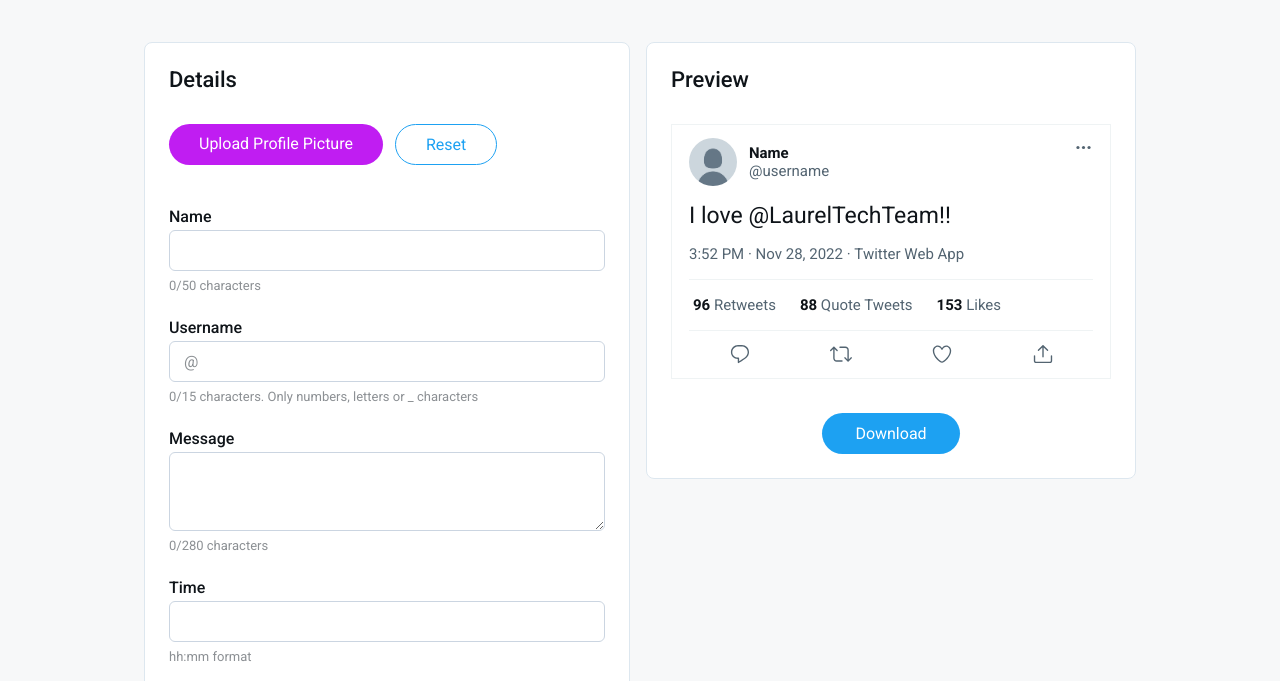
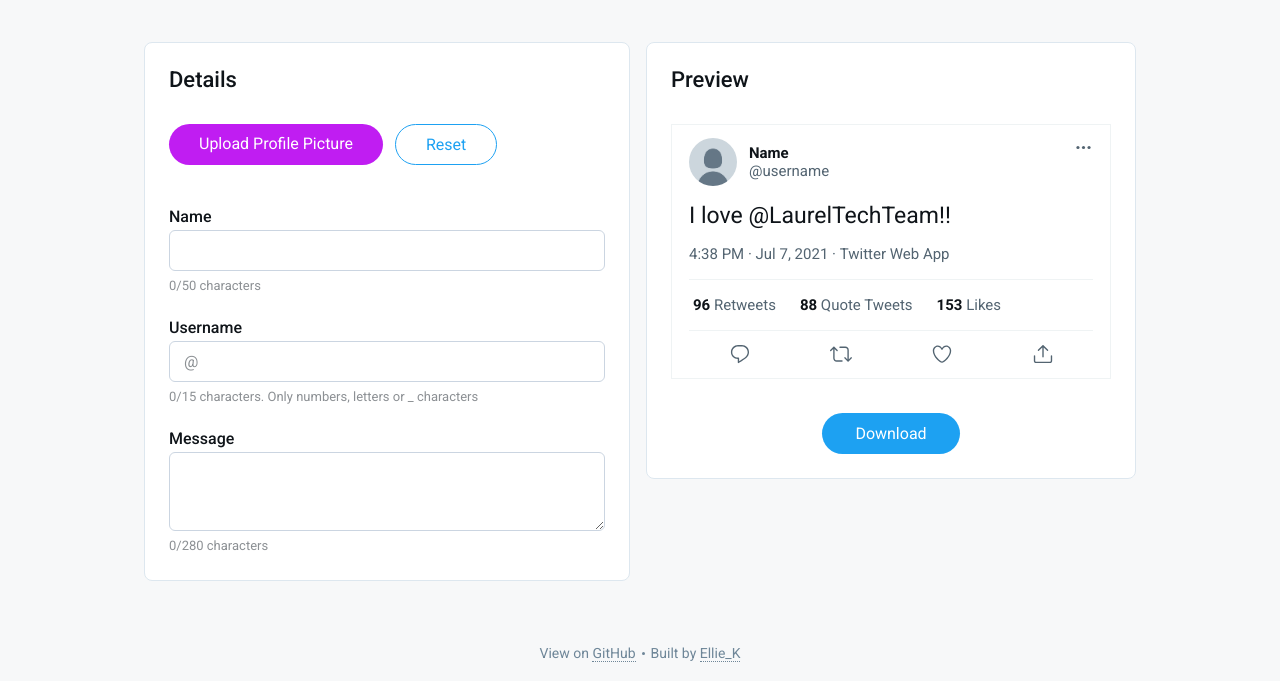
Before and after one commit to Laurel-Public-Schools/sweet-tweets, a website: page index.html in a window 1280 px wide. Shown: the part 119-800 px from the top of the page. Drawn offline with Linux system fonts and the light colour scheme.

Commit message:
modified:   index.html 	modified:   js/app.js

```diff
--- a/index.html
+++ b/index.html
@@ -113,7 +113,7 @@
           <textarea id="message" rows="3"></textarea>
           <small><span class="count">0</span>/280 characters</small>
         </div>
-        <div class="form-control">
+        <!-- <div class="form-control">
           <label for="time">Time</label>
           <input type="text" id="time" />
           <small>hh:mm format</small>
@@ -130,7 +130,7 @@
             >Twitter for iPhone, Twitter for Android, Twitter Web App,
             etc.</small
           >
-        </div>
+        </div> -->
         <!-- <div class="form-control">
           <label for="retweets">Retweets Count</label>
           <input type="number" id="retweets" />
--- a/js/app.js
+++ b/js/app.js
@@ -404,12 +404,12 @@ reset.addEventListener('click', resetProfilePicture);
 fullname.addEventListener('input', renderName);
 username.addEventListener('input', renderUsername);
 message.addEventListener('input', renderMessage);
-time.addEventListener('input', renderTime);
-date.addEventListener('input', renderDate);
-client.addEventListener('input', renderClient);
-retweets.addEventListener('input', renderRetweets);
-quotes.addEventListener('input', renderQuotes);
-likes.addEventListener('input', renderLikes);
+//time.addEventListener('input', renderTime);
+//date.addEventListener('input', renderDate);
+//client.addEventListener('input', renderClient);
+//retweets.addEventListener('input', renderRetweets);
+//quotes.addEventListener('input', renderQuotes);
+//likes.addEventListener('input', renderLikes);
 download.addEventListener('click', takeScreenshot);
 
 for (let i = 0; i < themeRadios.length; i++) {
```
